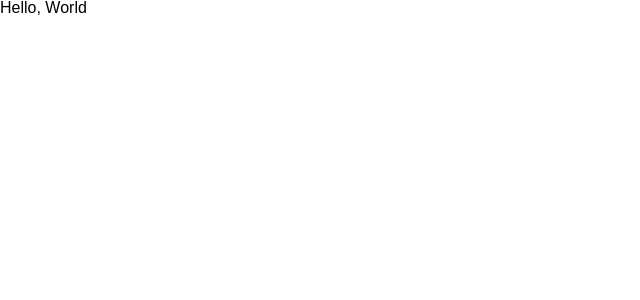
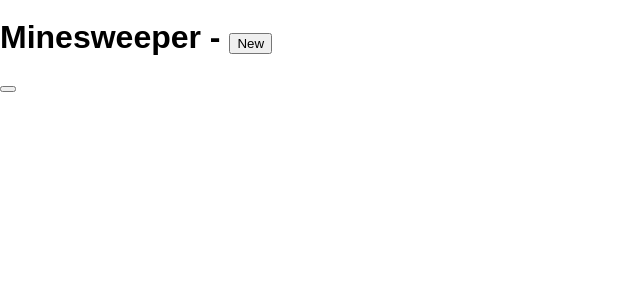
Before and after one commit to jbadge/Minesweeper, a React (Vite) app: page / in a window 1280 px wide. Shown: the top 300 px of the page, without its empty margins (0-640 px from the left). Built offline with nearby package versions, Linux system fonts and the light colour scheme.

Commit message:
Static Implementation

```diff
--- a/src/App.tsx
+++ b/src/App.tsx
@@ -1,5 +1,12 @@
 import React from 'react'
 
 export function App() {
-  return <div>Hello, World </div>
+  return (
+    <div>
+      <h1>
+        Minesweeper - <button>New</button>
+      </h1>
+      <button></button>
+    </div>
+  )
 }
```
